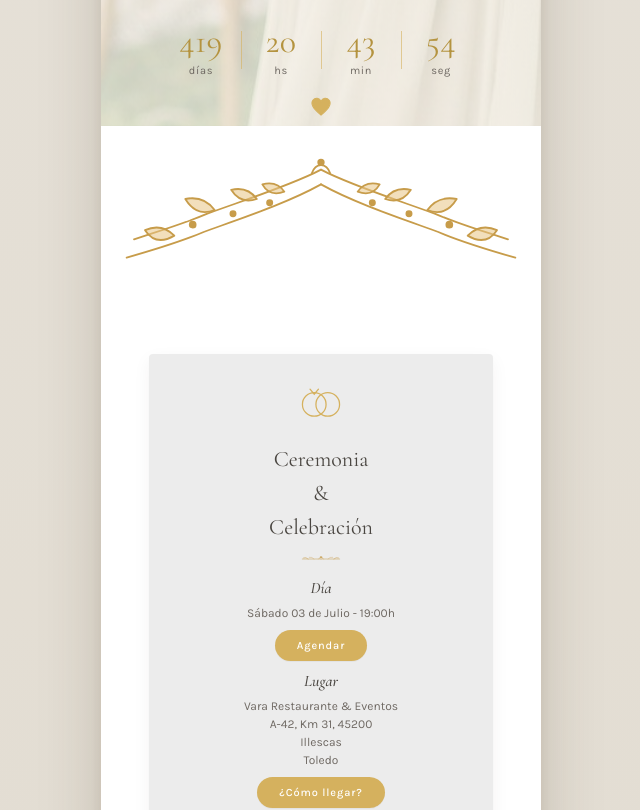
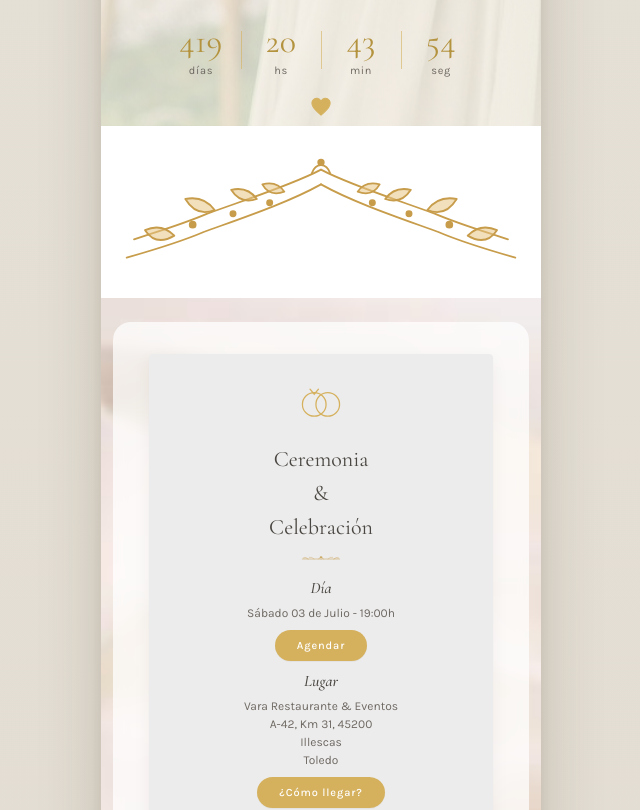
Before and after one commit to YerayCastillo13/BodaEugenioEsther, a React (Vite) app: page / in a window 1280 px wide. Shown: the part 542-1352 px from the top of the page, without its empty margins (319-959 px from the left). Built offline with nearby package versions, Linux system fonts and the light colour scheme; a web font is replaced by a local one.

Commit message:
Nuevo parallax v2

```diff
--- a/App.jsx
+++ b/App.jsx
@@ -320,6 +320,34 @@ function Invitation() {
   }, []);
 
   useEffect(() => {
+    const area = document.querySelector(".main-parallax-area");
+    if (!area) return;
+
+    let target = 0;
+    let current = 0;
+
+    const onScroll = () => {
+      target = window.scrollY;
+    };
+
+    const animate = () => {
+      current += (target - current) * 0.05;
+
+      area.style.setProperty(
+        "--parallax-y",
+        `${current * 0.15}px`
+      );
+
+      requestAnimationFrame(animate);
+    };
+
+    window.addEventListener("scroll", onScroll, { passive: true });
+    animate();
+
+    return () => window.removeEventListener("scroll", onScroll);
+  }, []);
+
+  useEffect(() => {
     const els = [
       { ref: heroDateRef, speed: 0.03 },
       { ref: heroNamesRef, speed: 0.05 },
@@ -466,6 +494,8 @@ function Invitation() {
 
       {/* <SectionDivider from="#faf5ec" to="#ffffff" /> */}
 
+      <div className="main-parallax-area">
+
       {/* ======= COUNTDOWN ======= */}
 
 
@@ -600,6 +630,7 @@ function Invitation() {
           Desarrollado con <span className="heart">♥</span>
         </div>
       </footer>
+      </div>
 
       {/* ======= MODALS ======= */}
       <ConfirmModal open={modal === "confirm"} onClose={() => setModal(null)} onSubmit={() => { setModal(null); window.open("https://wa.me/34685976684?text=" + (document.querySelector('.txtAsistenteAcompanante').value != '' ? "Somos " : "Soy ") + document.querySelector('.txtAsistentePrincipal').value + (document.querySelector('.txtAsistenteAcompanante').value ? " y " + document.querySelector('.txtAsistenteAcompanante').value : "") + " Quiero confirmar mi asistencia a vuestra boda 🥳" + (document.querySelector('.txtAsistenteRestriccionesAlimentarias').value ? " Tengo restricciones alimentarias: " + document.querySelector('.txtAsistenteRestriccionesAlimentarias').value : ""), "_blank"); }} />
--- a/index.html
+++ b/index.html
@@ -842,7 +842,7 @@
     background: #fafafa;
     outline: none;
   }
-  .modal-field:focus { border-color: var(--gold); background: #fff; }
+  .modal-field:focus { border-color: var(--gold); background: transparent; }
   .modal-row {
     display: flex; gap: 10px;
     justify-content: center;
@@ -1155,6 +1155,36 @@
     border-radius: 18px;
     margin: 24px 12px;
   }
+
+  .main-parallax-area {
+    position: relative;
+    overflow: hidden;
+  }
+
+  .main-parallax-area::before {
+    content: "";
+    position: absolute;
+
+    top: -300px;
+    left: 0;
+    right: 0;
+    bottom: 0;
+
+    background-image: url("/images/parallax.jpg");
+    background-size: cover;
+    background-position: center;
+    background-repeat: no-repeat;
+
+    transform: translateY(var(--parallax-y, 0px));
+    will-change: transform;
+
+    z-index: 0;
+  }
+
+  .main-parallax-area > * {
+    position: relative;
+    z-index: 1;
+  }
 </style>
 </head>
 <body>
```
